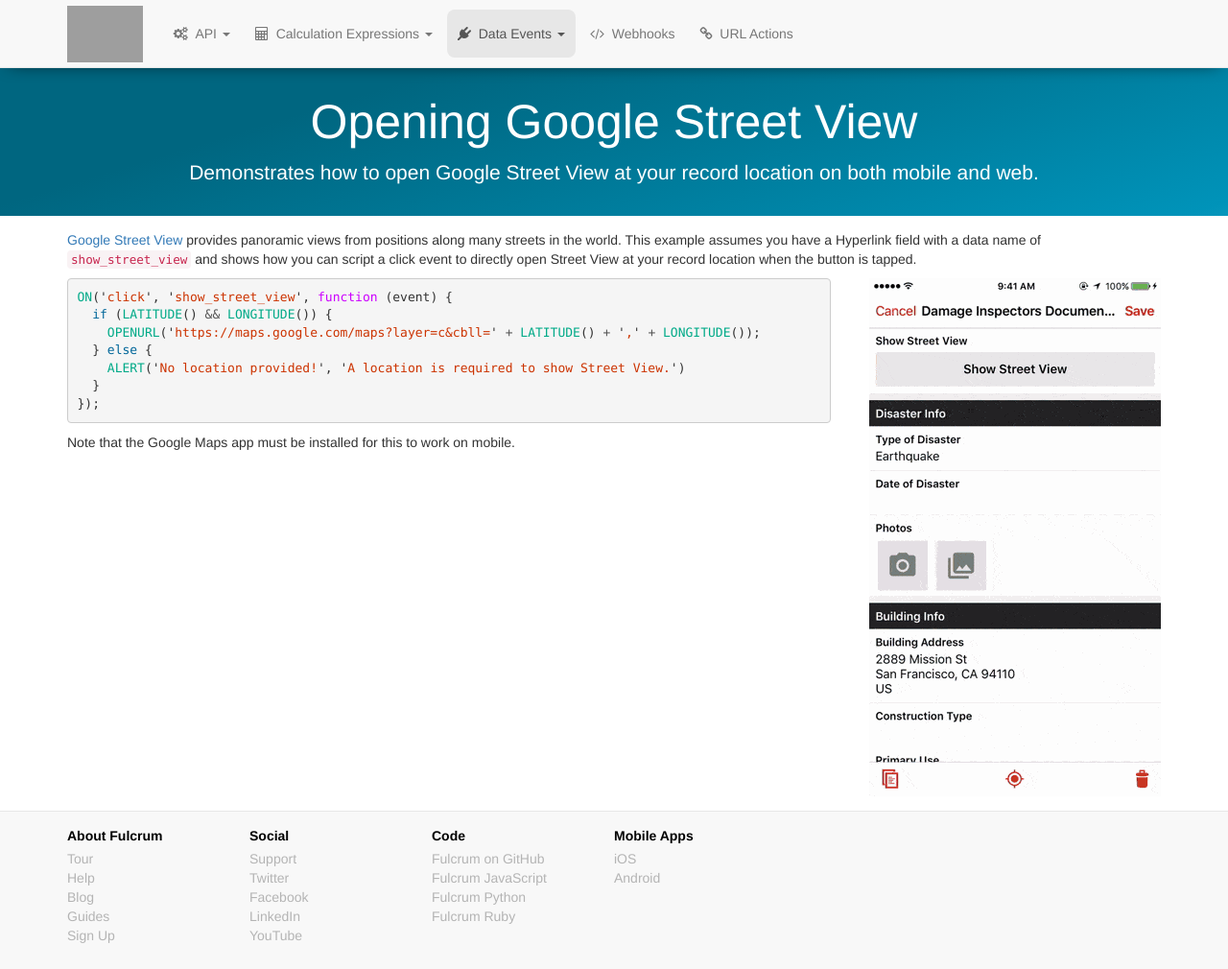
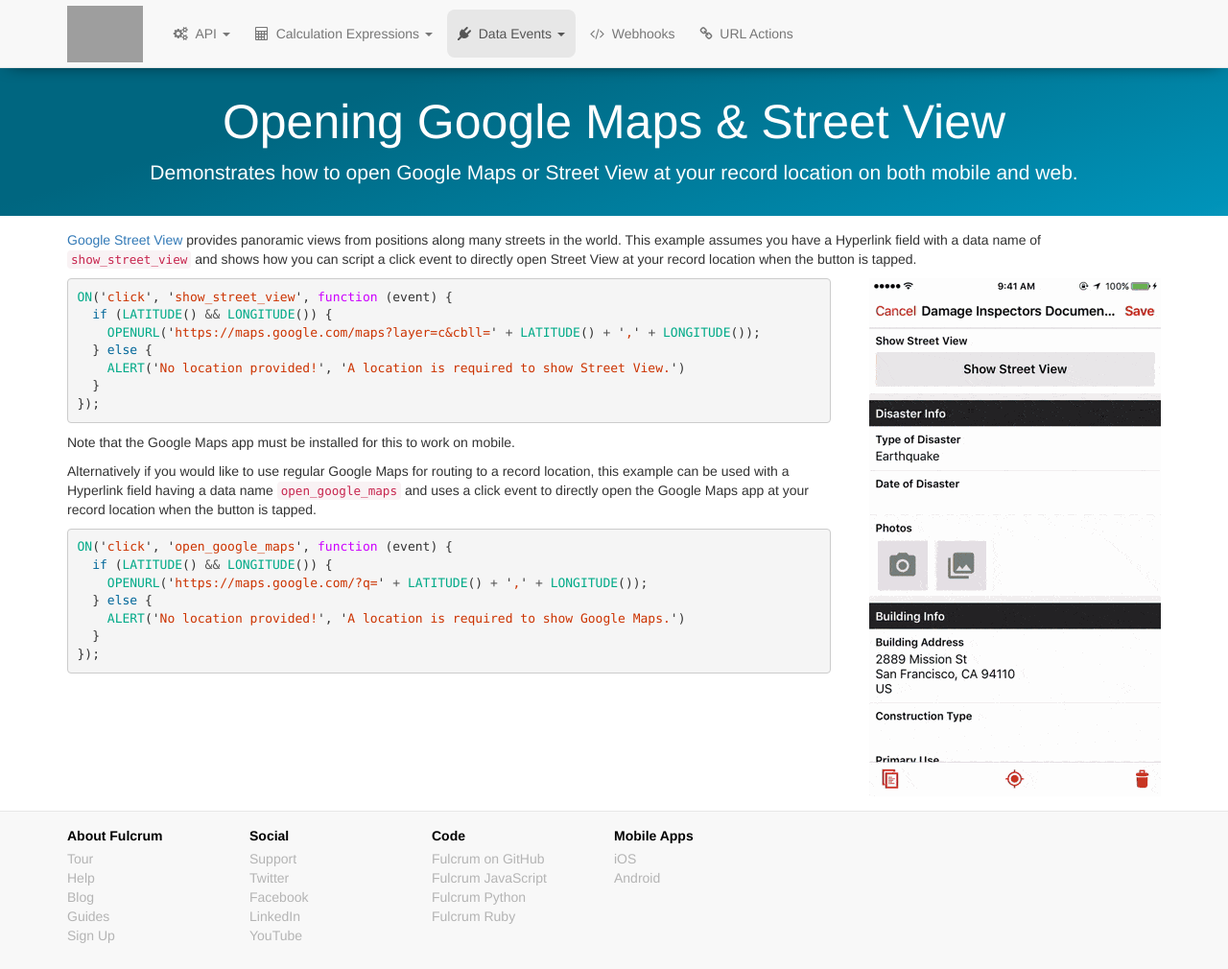
Before and after one commit to rylincoln/developer.fulcrumapp.com, a Jekyll site: the page built from _data-event-examples/integrating-google-maps.md, in a window 1280 px wide and 1010 px high. Shown: the whole window at 96% size. Built offline with Jekyll 4.4.1, drawn with Linux system fonts in a browser that asks for light colours; nearby versions of some CDN libraries; grey boxes are pictures that could not be loaded.

Commit message:
adding Google Maps directions example

````diff
--- a/_data-event-examples/integrating-street-view.md
+++ b/_data-event-examples/integrating-google-maps.md
@@ -1,8 +1,8 @@
 ---
 layout: default
 section: data_events
-title: "Opening Google Street View"
-description: "Demonstrates how to open Google Street View at your record location on both mobile and web."
+title: "Opening Google Maps & Street View"
+description: "Demonstrates how to open Google Maps or Street View at your record location on both mobile and web."
 category: section
 tags:
   - openurl
@@ -24,3 +24,15 @@ ON('click', 'show_street_view', function (event) {
 ```
 
 Note that the Google Maps app must be installed for this to work on mobile.
+
+Alternatively if you would like to use regular Google Maps for routing to a record location, this example can be used with a Hyperlink field having a data name `open_google_maps` and uses a click event to directly open the Google Maps app at your record location when the button is tapped.
+
+```js
+ON('click', 'open_google_maps', function (event) {
+  if (LATITUDE() && LONGITUDE()) {
+    OPENURL('https://maps.google.com/?q=' + LATITUDE() + ',' + LONGITUDE());
+  } else {
+    ALERT('No location provided!', 'A location is required to show Google Maps.')
+  }
+});
+```
````
